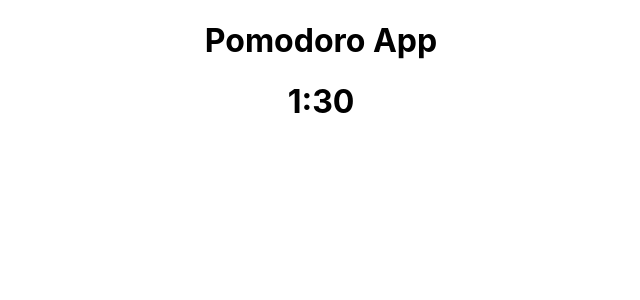
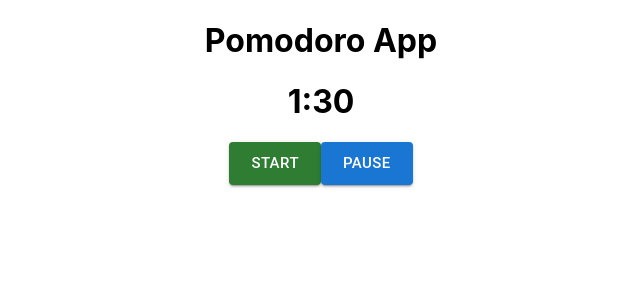
Before and after one commit to mklebek/pomodoro-react, a React (Create React App) app: page / in a window 1280 px wide. Shown: the top 300 px of the page, without its empty margins (319-959 px from the left). Built offline with nearby package versions, Linux system fonts and the light colour scheme.

Commit message:
Add Pause/Resume buttons

```diff
--- a/src/app/shared/hooks/useCountdown.js
+++ b/src/app/shared/hooks/useCountdown.js
@@ -6,24 +6,29 @@ const useCountdown = (targetDate) => {
   const [countDown, setCountDown] = useState(
     countDownDate - new Date().getTime()
   );
+  const [pause, setPause] = useState(false);
 
   useEffect(() => {
     const interval = setInterval(() => {
       setCountDown(countDownDate - new Date().getTime());
     }, 1000);
 
+    if (pause) {
+      clearInterval(interval);
+    }
+
     return () => clearInterval(interval);
-  }, [countDownDate]);
+  }, [pause, countDownDate]);
 
-  return getReturnValues(countDown);
+  return getReturnValues(countDown, setPause);
 };
 
-const getReturnValues = (countDown) => {
+const getReturnValues = (countDown, setPause) => {
   // calculate time left
   const minutes = Math.floor((countDown % (1000 * 60 * 60)) / (1000 * 60));
   const seconds = Math.floor((countDown % (1000 * 60)) / 1000);
 
-  return [minutes, seconds];
+  return [minutes, seconds, setPause];
 };
 
 export { useCountdown };
--- /dev/null
+++ b/src/app/shared/timer/Timer.css
@@ -0,0 +1,4 @@
+.Timer .buttons-container {
+  display: flex;
+  justify-content: center;
+}
--- a/src/app/shared/timer/Timer.js
+++ b/src/app/shared/timer/Timer.js
@@ -1,16 +1,37 @@
 import { useCountdown } from '../hooks/useCountdown';
+import { Button } from '@mui/material';
 
 const Timer = ({ countDownDate }) => {
-  const [minutes, seconds] = useCountdown(countDownDate);
+  const [minutes, seconds, setPause] = useCountdown(countDownDate);
 
   return (
     <div>
       {minutes + seconds <= 0 ? (
         <h1>Expired!</h1>
       ) : (
-        <h1>
-          {minutes}:{seconds}
-        </h1>
+        <div>
+          <h1>
+            {minutes}:{seconds}
+          </h1>
+          <div className="buttons-container">
+            <Button
+              variant="contained"
+              color="success"
+              size="large"
+              onClick={() => setPause(false)}
+            >
+              START
+            </Button>
+            <Button
+              variant="contained"
+              color="primary"
+              size="large"
+              onClick={() => setPause(true)}
+            >
+              PAUSE
+            </Button>
+          </div>
+        </div>
       )}
     </div>
   );
```
